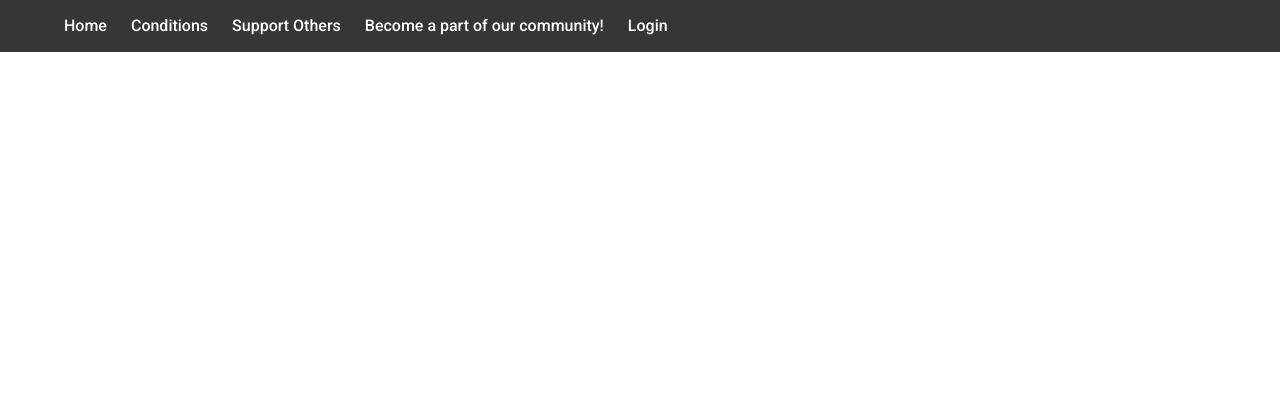
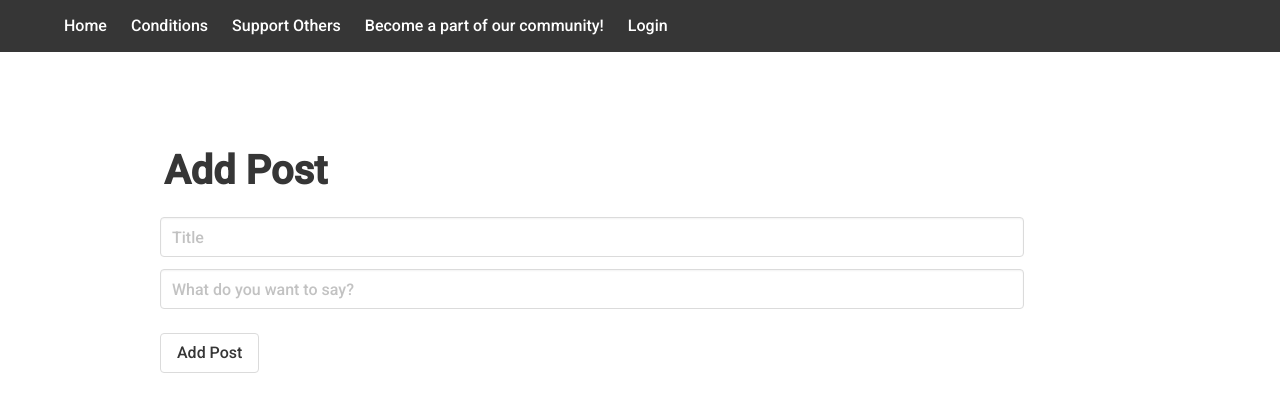
Before and after one commit to evynrose/SEB-Project-4-Frontend, a React (Vite) app: page /1/comments in a window 1280 px wide. Shown: the top 412 px of the page. Built offline with nearby package versions, Linux system fonts and the light colour scheme; no server answers.

Commit message:
comment code added

```diff
--- a/src/App.tsx
+++ b/src/App.tsx
@@ -8,6 +8,7 @@ import axios from 'axios'
 import Login from "./components/Login"
 import Signup from "./components/Signup"
 import ShowCondition from "./components/ShowCondition"
+import Community from "./components/AddComments"
 
 function App() {
 
@@ -38,6 +39,7 @@ function App() {
         <Route path="/login" element={<Login fetchUser={fetchUser} />} />
         <Route path='/signup' element={<Signup />} />
         <Route path="/conditions/:conditionId" element={<ShowCondition user={user} />} />
+        <Route path="/:conditionsId/comments" element={<Community user={user} />} />
 
       </Routes>
     </Router>
--- /dev/null
+++ b/src/components/AddComments.tsx
@@ -0,0 +1,187 @@
+// Create comment interface
+
+import React, { SyntheticEvent, useState } from "react";
+import axios from "axios";
+import { useNavigate, useParams } from "react-router-dom";
+import { IComment } from "../interfaces/comment";
+import { IUser } from "../interfaces/user";
+
+type Comments = null | Array<IComment>;
+
+function Community({ user }: { user: null | IUser }) {
+  const navigate = useNavigate();
+  const { conditionId } = useParams();
+
+  const [formData, setFormData] = useState({
+    title: "",
+    post: "",
+  });
+
+  const [errorData, setErrorData] = useState({
+    title: "",
+    post: "",
+  });
+
+  const [comments, setComments] = React.useState<Comments>(null);
+
+  //handle change function, sees whats written in the fields
+  function handleChange(e: any) {
+    const fieldName = e.target.name;
+    const newFormData = structuredClone(formData);
+    newFormData[fieldName as keyof typeof formData] = e.target.value;
+    setFormData(newFormData);
+    setErrorData({
+      title: "",
+      post: "",
+    });
+  }
+
+  //Handle submit fuinction, add comment to database
+  async function handleSubmit(e: SyntheticEvent) {
+    try {
+      //   e.preventDefault();
+      const token = localStorage.getItem("token");
+      console.log(token);
+      console.log(formData);
+      const resp = await axios.post(`/${conditionId}/posts`, formData, {
+        headers: { Authorization: `Bearer ${token}` },
+      });
+      console.log("resp", resp.data);
+      navigate(`/${conditionId}/posts`);
+      setFormData({
+        title: "",
+        post: "",
+      });
+    } catch (e: any) {
+      setErrorData(e.response.data.errors);
+    }
+  }
+
+  React.useEffect(() => {
+    async function fetchComments() {
+      const resp = await fetch(`/${conditionId}/posts`);
+      console.log(resp);
+      const data = await resp.json();
+      console.log(data);
+      setComments(data);
+    }
+    fetchComments();
+  }, []);
+
+  async function deleteComment(e: any) {
+    try {
+      const token = localStorage.getItem("token");
+      console.log(token);
+
+      const commentId = e.currentTarget.value;
+
+      console.log(commentId);
+      await axios.delete(`/posts/` + commentId, {
+        headers: { Authorization: `Bearer ${token}` },
+      });
+      location.reload();
+      //   navigate('/animals')
+    } catch (e: any) {
+      console.log(e.response.data);
+    }
+  }
+
+  return (
+    <>
+      <div className="section hero is-flex is-fullheight is-flex-direction-row">
+        <div className="container comment is-max-desktop custom-border-radius p-6">
+          <form onSubmit={handleSubmit}>
+            <div className="title is-size-2 pl-1 mb-5">Add Post</div>
+
+            <div className="field">
+              <label className="label"></label>
+              <div className="control has-icons-right">
+                <input
+                  className="input"
+                  placeholder="Title"
+                  type="text"
+                  name={"title"}
+                  onChange={handleChange}
+                  value={formData.title}
+                />
+                <span className="icon is-small is-right">
+                  <i className="fa-solid fa-heading"></i>
+                </span>
+                {errorData.title && (
+                  <small className="has-text-danger">{errorData.title}</small>
+                )}
+              </div>
+            </div>
+
+            <div className="field">
+              <label className="label"></label>
+              <div className="control has-icons-right">
+                <input
+                  className="input"
+                  placeholder="What do you want to say?"
+                  type="text"
+                  name={"post"}
+                  //function to handle typing changes
+                  onChange={handleChange}
+                  value={formData.post}
+                />
+                <span className="icon is-small is-right">
+                  <i className="fa-regular fa-comment"></i>
+                </span>
+                {errorData.post && (
+                  <small className="has-text-danger">{errorData.post}</small>
+                )}
+              </div>
+            </div>
+            <button className="button my-3"> Add Post </button>
+          </form>
+        </div>
+
+        <div className="section is-flex is-flex-direction-column-reverse">
+          {/* <div className="column-reverse"> */}
+          <div className="columns is-multiline">
+            <div>
+              {comments?.map((comment: any) => {
+                return (
+                  <div className="card comment my-2" key={comment._id}>
+                    <div className="card content">
+                      <p className="title">{comment.title}</p>
+                    </div>
+
+                    <p className="subtitle mx-1 my-2 ">{comment.post}</p>
+
+                    <footer className="card-footer">
+                      <p className="card-footer-item">
+                        <span>Date: {comment.date}</span>
+                      </p>
+
+                      <p className="card-footer-item">
+                        <span>Time: {comment.time}</span>
+                      </p>
+                    </footer>
+
+                    {comment && user && user._id === comment.user && (
+                      <div>
+                      <button
+                        onClick={deleteComment}
+                        value={comment._id}
+                        className="button deleteComment ml-1 mb-1 is-danger"
+                      >
+                        Delete Post
+                      </button>
+                      <p className = "is-size-7 has-text-weight-bold is-pulled-right mr-5 mt-4" >Posted by {user.username} </p>
+                      </div>
+                    )}
+                  </div>
+                );
+              })}
+            </div>
+          </div>
+        </div>
+      </div>
+      {/* </div> */}
+    </>
+  );
+}
+
+export default Community
--- a/src/components/Navbar.tsx
+++ b/src/components/Navbar.tsx
@@ -23,6 +23,7 @@ function Navbar() {
               <Link to="/login" className="navbar-item">
                 Login
               </Link>
+              <Link></Link>
             </div>
           </div>
         </nav>
--- /dev/null
+++ b/src/interfaces/comment.ts
@@ -0,0 +1,7 @@
+export interface IComment {
+    _id: string;
+    title: string;
+    post: string;
+    date: string;
+    time: string;
+}
```
